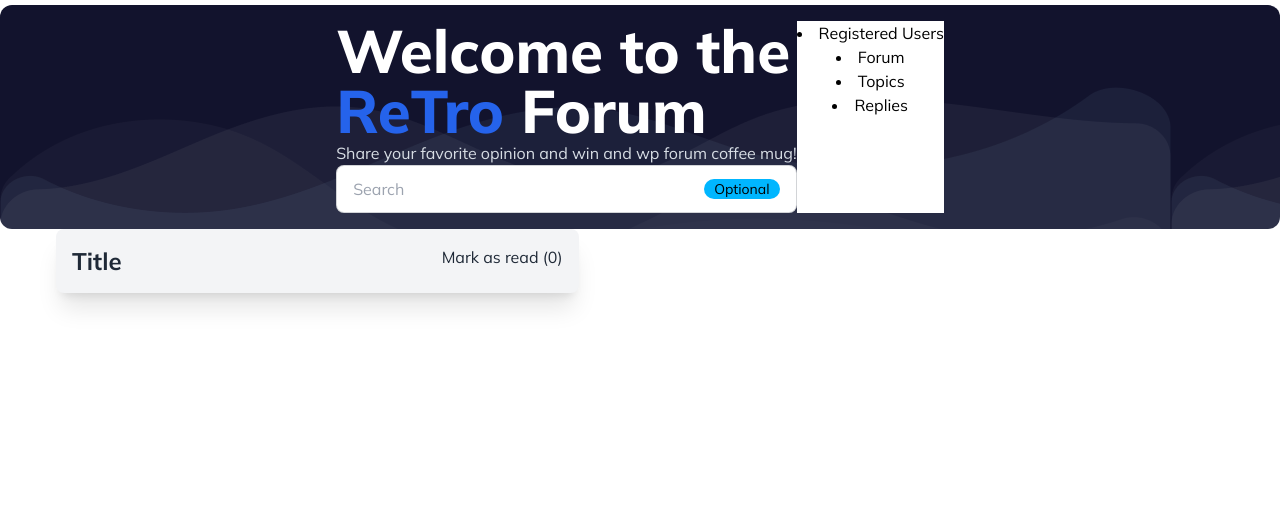
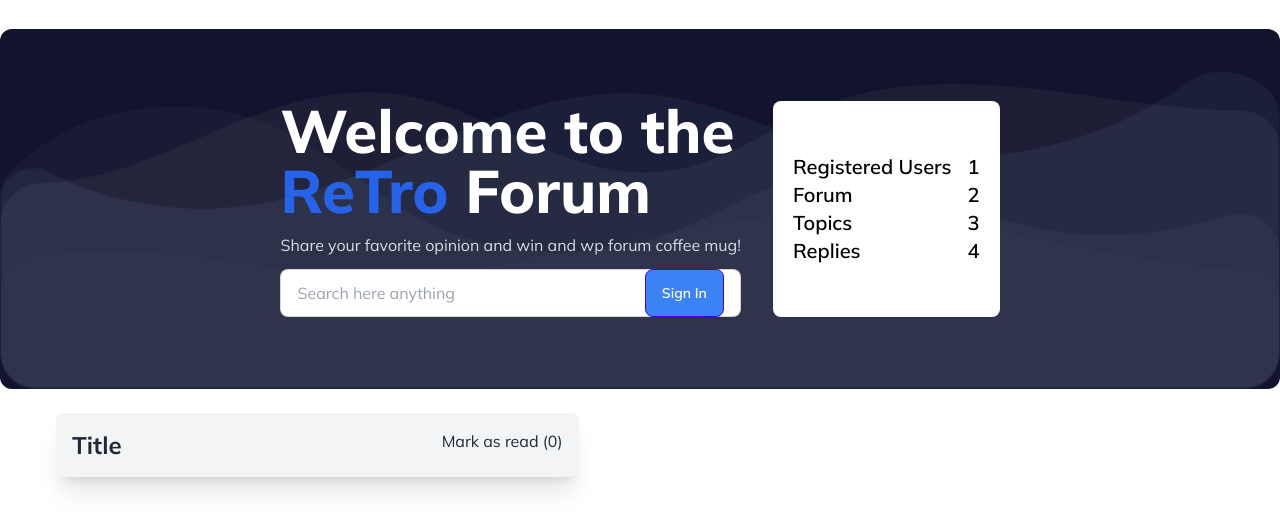
Before and after one commit to AdnaNation/retro-forum, a plain HTML site: page index.html in a window 1280 px wide. Shown: the part 87-618 px from the top of the page. Drawn offline with nearby package versions, Linux system fonts and the light colour scheme; no server answers.

Commit message:
searching functionality added perfectly

```diff
--- a/forum.js
+++ b/forum.js
@@ -1,10 +1,11 @@
 let markAsRead = 1;
 // lets discussion section``
-const loadForums = async () =>{
-    const res = await fetch(`https://openapi.programming-hero.com/api/retro-forum/posts`);
+
+const loadForums = async (searchText='&coding&comedy&music') =>{
+    const res = await fetch(`https://openapi.programming-hero.com/api/retro-forum/posts?category=${searchText}`);
     const data = await res.json();
     const forums = data.posts;
-    //
+    displayForums(forums);
 
     const forumsContainer = document.getElementById('forums-container');
     forums.forEach(forum =>{
@@ -120,5 +121,28 @@ const loadLatestPosts = async () =>{
     });
 };
 
+const displayForums = (forums) => {
+    const forumContainer = document.getElementById('forums-container');
+    forumContainer.textContent = ' ';
+}
+
+// handle search button
+ const handleSearch = () =>{
+    // console.log('clicked')
+    const searchField = document.getElementById('input-field');
+    const searchText = searchField.value;
+    // console.log(searchText)
+    loadForums(searchText);
+    // searchText= ' ';
+ }
+
+  // default allforums view
+  const loadAllForums = async()=>{
+    const res = await fetch(`https://openapi.programming-hero.com/api/retro-forum/posts`)
+    const data = await res.json();
+    const forums = data.posts;
+}
+
+
 loadLatestPosts()
 loadForums()
--- a/index.html
+++ b/index.html
@@ -35,27 +35,39 @@
         </nav>
 
         <!-- banner section -->
-        <div class="bg-[#12132D] rounded-xl" style="background-image: url(images/bgbanner.png);">
+        <div class="bg-[#12132D] rounded-xl my-6"
+            style="background-image: url(images/bgbanner.png); background-position: bottom;background-repeat: no-repeat; background-size: 100%;">
             <div class=" bg-opacity-60"></div>
             <div class="hero-content text-center text-neutral-content">
-                <div class="flex flex-col lg:flex-row">
-                    <div>
-                        <h2 class="text-4xl lg:text-6xl text-white font-extrabold text-left">Welcome to the <br> <span
-                                class="text-blue-600">ReTro </span>
+                <div class="flex flex-col lg:flex-row gap-8 lg:m-14">
+                    <div class="space-y-3">
+                        <h2 class="text-4xl lg:text-6xl text-white font-extrabold lg:text-left">Welcome to the <br>
+                            <span class="text-blue-600">ReTro </span>
                             Forum
                         </h2>
                         <p>Share your favorite opinion and win and wp forum coffee mug!</p>
-                        <label class="input input-bordered flex items-center gap-2">
-                            <input type="text" class="grow" placeholder="Search" />
-                            <span class="badge badge-info">Optional</span>
+                        <label class="input input-bordered flex items-center ">
+                            <input id="input-field" type="text" class="grow" placeholder="Search here anything" />
+                            <button onclick="handleSearch()"
+                                class="btn btn-active btn-primary bg-blue-500 text-white">Sign
+                                In</button>
                         </label>
                     </div>
-                    <div class="bg-white text-black">
-                        <div>
-                            <li>Registered Users</li>
-                            <li>Forum</li>
-                            <li>Topics</li>
-                            <li>Replies</li>
+                    <div class="flex justify-center ">
+                        <div
+                            class="bg-white text-black text-xl font-semibold p-5 flex gap-4 justify-center items-center max-w-96 rounded-lg">
+                            <div class="text-left">
+                                <p>Registered Users</p>
+                                <p>Forum</p>
+                                <p>Topics</p>
+                                <p>Replies</p>
+                            </div>
+                            <div>
+                                <p>1</p>
+                                <p>2</p>
+                                <p>3</p>
+                                <p>4</p>
+                            </div>
                         </div>
                     </div>
                 </div>
```
Also changed, not shown: styles/style.css (+0 -12 lines).
